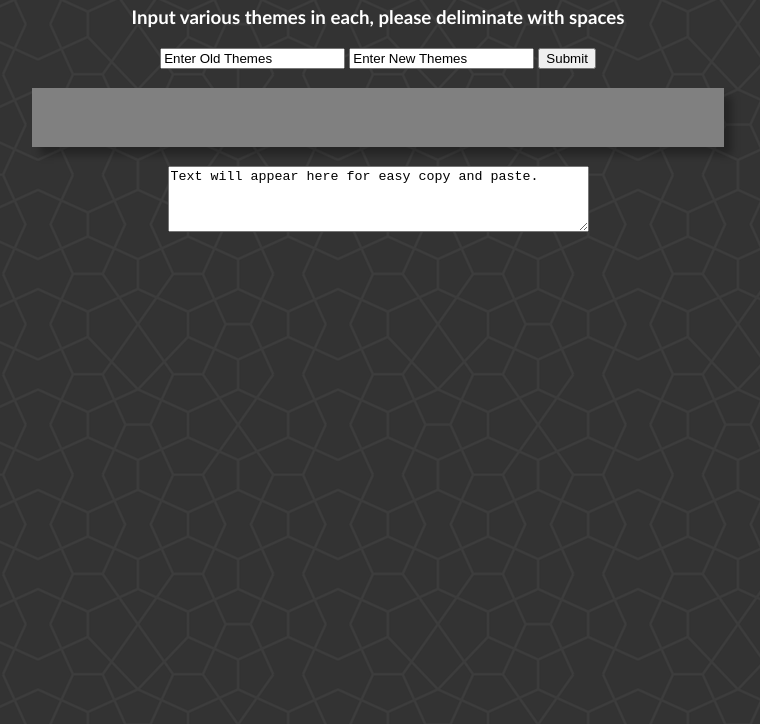
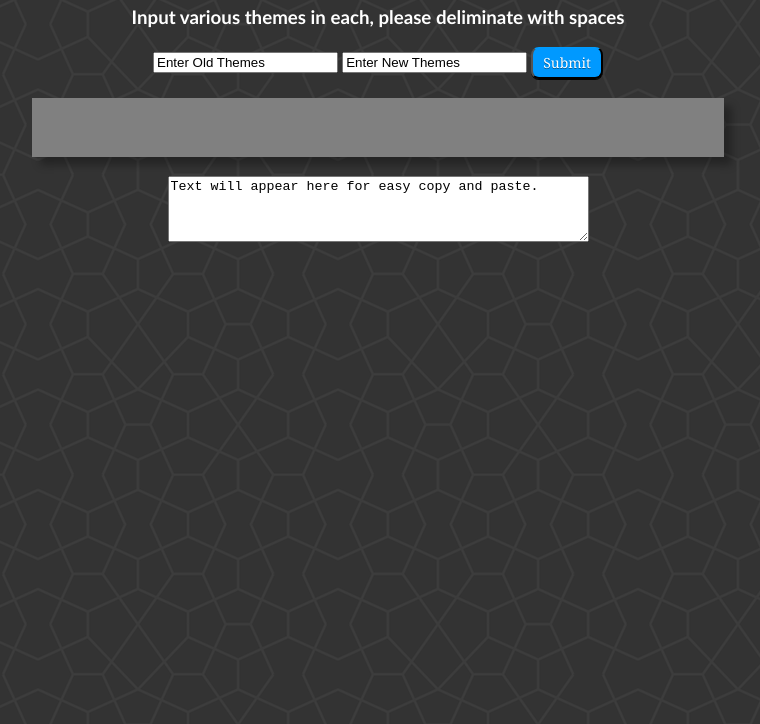
Before and after one commit to TarunRaj16/copy-pasta-generator, a plain HTML site: page index.html in a window 1280 px wide. Shown: the part 76-800 px from the top of the page, without its empty margins (262-1022 px from the left). Drawn offline with Linux system fonts and the light colour scheme.

Commit message:
removed alerts

```diff
--- a/cpstyle.css
+++ b/cpstyle.css
@@ -27,3 +27,35 @@ text-align:center;
 background-color:gray;
 box-shadow: 8px 8px 8px rgba(0,0,0,.3);
 }
+
+.button {
+   border-top: 1px solid #009dff;
+   background: #0099ff;
+   background: -webkit-gradient(linear, left top, left bottom, from(#0099ff), to(#0099ff));
+   background: -webkit-linear-gradient(top, #0099ff, #0099ff);
+   background: -moz-linear-gradient(top, #0099ff, #0099ff);
+   background: -ms-linear-gradient(top, #0099ff, #0099ff);
+   background: -o-linear-gradient(top, #0099ff, #0099ff);
+   padding: 5px 10px;
+   -webkit-border-radius: 8px;
+   -moz-border-radius: 8px;
+   border-radius: 8px;
+   -webkit-box-shadow: rgba(0,0,0,1) 0 1px 0;
+   -moz-box-shadow: rgba(0,0,0,1) 0 1px 0;
+   box-shadow: rgba(0,0,0,1) 0 1px 0;
+   text-shadow: rgba(0,0,0,.4) 0 1px 0;
+   color: white;
+   font-size: 14px;
+   font-family: Georgia, serif;
+   text-decoration: none;
+   vertical-align: middle;
+   }
+.button:hover {
+   border-top-color: #28597a;
+   background: #28597a;
+   color: #ccc;
+   }
+.button:active {
+   border-top-color: #1b435e;
+   background: #1b435e;
+   }
--- a/index.html
+++ b/index.html
@@ -16,7 +16,7 @@
 
 <input type="text"  value="Enter New Themes" onfocus="if (this.value=='Enter New Themes') this.value='';" id="newThemes"/>
 
-<input type="Button" value="Submit" onClick='send()'/>
+<input type="Button" class="button" value="Submit" onClick='send()'/>
 
 <br>
 <br>
--- a/indexjs.js
+++ b/indexjs.js
@@ -23,16 +23,16 @@ function init(){
 }
 
  function onOpen(evt) {
-	alert("CONNECTED");
+	// alert("CONNECTED");
  }
 
  function onMessage(evt) {
-	alert("Receiving Message");
+	// alert("Receiving Message");
  }
 
  function sendToServer(message) {
 
-	alert("Sending Message");
+	// alert("Sending Message");
 	ws.send(message);
 
  }
@@ -53,7 +53,7 @@ function send(){
 
 	 var togetherArray = [oldThemeArray,newThemeArray];
 	 var jsonstring = JSON.stringify(togetherArray);
-	 alert("JSON STRING: " + jsonstring);
+	 // alert("JSON STRING: " + jsonstring);
 	 sendToServer(jsonstring);
 
 
```
